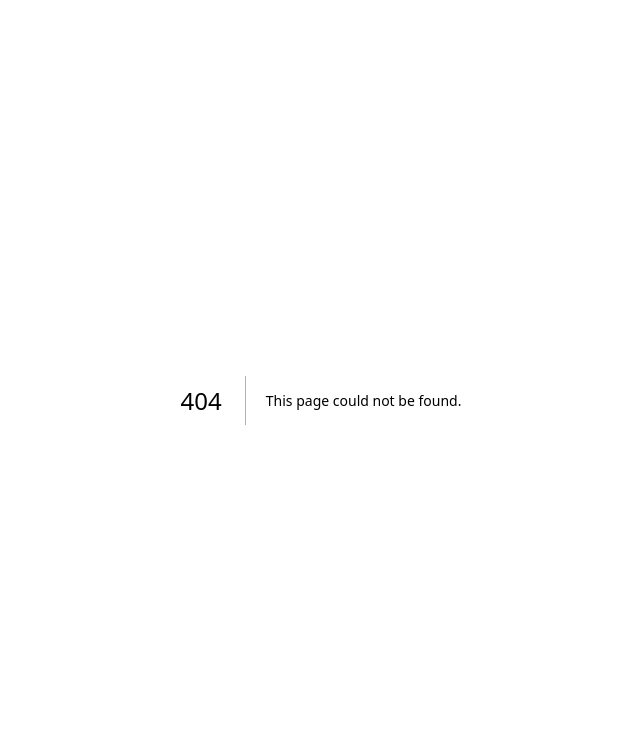
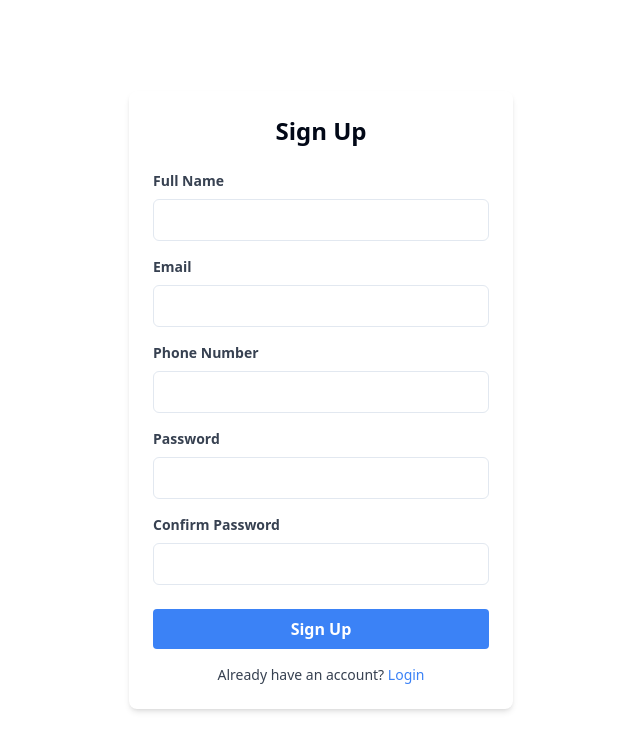
Before and after one commit to ishk9/getYourDiet, a Next.js app in the folder client/: page /Signup in a window 1280 px wide. Before the commit this address had no page. Shown: the top 750 px of the page, without its empty margins (319-959 px from the left). Built offline with nearby package versions, Linux system fonts and the light colour scheme.

Commit message:
added login and signup forms

```diff
--- /dev/null
+++ b/client/app/Login/page.js
@@ -0,0 +1,13 @@
+"use client";
+import LoginForm from '@/components/LoginForm'
+import React from 'react'
+
+const LoginPage = () => {
+    return (
+        <div className='h-screen w-screen flex justify-center items-center'>
+            <LoginForm />
+        </div>
+    )
+}
+
+export default LoginPage
--- /dev/null
+++ b/client/app/Signup/page.js
@@ -0,0 +1,13 @@
+"use client";
+import SignupForm from '@/components/SignupForm';
+import React from 'react'
+
+const SignupPage = () => {
+    return (
+        <div className='h-screen w-screen flex justify-center items-center'>
+            <SignupForm />
+        </div>
+    )
+}
+
+export default SignupPage
--- /dev/null
+++ b/client/components/LoginForm.js
@@ -0,0 +1,72 @@
+"use client";
+import React, { useState } from 'react';
+
+const LoginForm = () => {
+    const [email, setEmail] = useState('');
+    const [password, setPassword] = useState('');
+
+    const handleSubmit = (e) => {
+        e.preventDefault();
+        console.log('Email:', email);
+        console.log('Password:', password);
+    };
+
+    const handleSignupRedirect = () => {
+        window.location.href = '/Signup';
+    };
+
+    return (
+        <div className='w-full max-w-sm mx-auto bg-white shadow-md rounded-lg p-6'>
+            <h2 className='text-2xl font-bold mb-6 text-center'>Login</h2>
+            <form onSubmit={handleSubmit}>
+                <div className='mb-4'>
+                    <label className='block text-gray-700 text-sm font-bold mb-2' htmlFor='email'>
+                        Email
+                    </label>
+                    <input
+                        type='email'
+                        id='email'
+                        value={email}
+                        onChange={(e) => setEmail(e.target.value)}
+                        className='w-full px-3 py-2 border rounded-md focus:outline-none focus:ring-2 focus:ring-blue-500'
+                        required
+                    />
+                </div>
+                <div className='mb-6'>
+                    <label className='block text-gray-700 text-sm font-bold mb-2' htmlFor='password'>
+                        Password
+                    </label>
+                    <input
+                        type='password'
+                        id='password'
+                        value={password}
+                        onChange={(e) => setPassword(e.target.value)}
+                        className='w-full px-3 py-2 border rounded-md focus:outline-none focus:ring-2 focus:ring-blue-500'
+                        required
+                    />
+                </div>
+                <div className='flex items-center justify-between'>
+                    <button
+                        type='submit'
+                        className='w-full bg-blue-500 hover:bg-blue-700 text-white font-bold py-2 px-4 rounded focus:outline-none focus:shadow-outline'
+                    >
+                        Login
+                    </button>
+                </div>
+            </form>
+            <div className='mt-4 text-center'>
+                <p className='text-gray-700 text-sm'>
+                    Don&apos;t have an account?{' '}
+                    <button
+                        onClick={handleSignupRedirect}
+                        className='text-blue-500 hover:underline'
+                    >
+                        Sign up
+                    </button>
+                </p>
+            </div>
+        </div>
+    );
+};
+
+export default LoginForm
--- a/client/components/Navbar.js
+++ b/client/components/Navbar.js
@@ -44,11 +44,11 @@ function Navbar() {
 
             <div className='p-2 rounded-md flex justify-center items-center'>
 
-                <button
-                    onClick={() => {}}
+                <Link
+                    href={"/Login"}
                     className='ml-4 h-full'>
                     <p className="text-white bg-black text-base font-bold hidden sm:block uppercase hover:bg-black/80 hover:text-white px-7 py-[10px] rounded-md font-mono">Login</p>
-                </button>
+                </Link>
 
             </div>
         </nav>
--- /dev/null
+++ b/client/components/SignupForm.js
@@ -0,0 +1,127 @@
+"use client";
+import React, { useState } from 'react';
+
+const SignupForm = () => {
+    const [name, setName] = useState('');
+    const [email, setEmail] = useState('');
+    const [phoneNumber, setPhoneNumber] = useState('');
+    const [password, setPassword] = useState('');
+    const [confirmPassword, setConfirmPassword] = useState('');
+    const [error, setError] = useState('');
+
+    const handleSubmit = (e) => {
+        e.preventDefault();
+        if (password !== confirmPassword) {
+            setError('Passwords do not match');
+            return;
+        }
+        if (!/^\d{10}$/.test(phoneNumber)) {
+            setError('Phone number must be 10 digits');
+            return;
+        }
+        console.log('Name:', name);
+        console.log('Email:', email);
+        console.log('Phone Number:', phoneNumber);
+        console.log('Password:', password);
+        // Add your signup logic here
+    };
+
+    const handleLoginRedirect = () => {
+        window.location.href = '/Login';
+    };
+
+    return (
+        <div className='w-full max-w-sm mx-auto bg-white shadow-md rounded-lg p-6'>
+            <h2 className='text-2xl font-bold mb-6 text-center'>Sign Up</h2>
+            {error && <p className='text-red-500 text-sm mb-4'>{error}</p>}
+            <form onSubmit={handleSubmit}>
+                <div className='mb-4'>
+                    <label className='block text-gray-700 text-sm font-bold mb-2' htmlFor='name'>
+                        Full Name
+                    </label>
+                    <input
+                        type='text'
+                        id='name'
+                        value={name}
+                        onChange={(e) => setName(e.target.value)}
+                        className='w-full px-3 py-2 border rounded-md focus:outline-none focus:ring-2 focus:ring-blue-500'
+                        required
+                    />
+                </div>
+                <div className='mb-4'>
+                    <label className='block text-gray-700 text-sm font-bold mb-2' htmlFor='email'>
+                        Email
+                    </label>
+                    <input
+                        type='email'
+                        id='email'
+                        value={email}
+                        onChange={(e) => setEmail(e.target.value)}
+                        className='w-full px-3 py-2 border rounded-md focus:outline-none focus:ring-2 focus:ring-blue-500'
+                        required
+                    />
+                </div>
+                <div className='mb-4'>
+                    <label className='block text-gray-700 text-sm font-bold mb-2' htmlFor='phoneNumber'>
+                        Phone Number
+                    </label>
+                    <input
+                        type='text'
+                        id='phoneNumber'
+                        value={phoneNumber}
+                        onChange={(e) => setPhoneNumber(e.target.value)}
+                        className='w-full px-3 py-2 border rounded-md focus:outline-none focus:ring-2 focus:ring-blue-500'
+                        required
+                    />
+                </div>
+                <div className='mb-4'>
+                    <label className='block text-gray-700 text-sm font-bold mb-2' htmlFor='password'>
+                        Password
+                    </label>
+                    <input
+                        type='password'
+                        id='password'
+                        value={password}
+                        onChange={(e) => setPassword(e.target.value)}
+                        className='w-full px-3 py-2 border rounded-md focus:outline-none focus:ring-2 focus:ring-blue-500'
+                        required
+                    />
+                </div>
+                <div className='mb-6'>
+                    <label className='block text-gray-700 text-sm font-bold mb-2' htmlFor='confirmPassword'>
+                        Confirm Password
+                    </label>
+                    <input
+                        type='password'
+                        id='confirmPassword'
+                        value={confirmPassword}
+                        onChange={(e) => setConfirmPassword(e.target.value)}
+                        className='w-full px-3 py-2 border rounded-md focus:outline-none focus:ring-2 focus:ring-blue-500'
+                        required
+                    />
+                </div>
+                <div className='flex items-center justify-between'>
+                    <button
+                        type='submit'
+                        className='w-full bg-blue-500 hover:bg-blue-700 text-white font-bold py-2 px-4 rounded focus:outline-none focus:shadow-outline'
+                    >
+                        Sign Up
+                    </button>
+                </div>
+            </form>
+            <div className='mt-4 text-center'>
+                <p className='text-gray-700 text-sm'>
+                    Already have an account?{' '}
+                    <button
+                        onClick={handleLoginRedirect}
+                        className='text-blue-500 hover:underline'
+                    >
+                        Login
+                    </button>
+                </p>
+            </div>
+        </div>
+    );
+};
+
+export default SignupForm;
```
